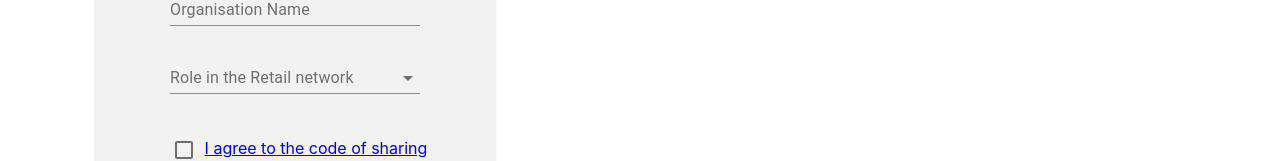
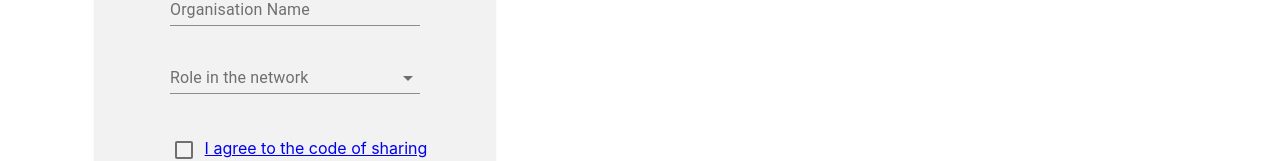
Before and after one commit to rks-031/use-case-gen-frontend, a React (Create React App) app: page / in a window 1280 px wide. Shown: the part 320-481 px from the top of the page. Built offline with nearby package versions, Linux system fonts and the light colour scheme.

Commit message:
Label edit
Changed Role in the Retail network to Role in the network

```diff
--- a/src/pages/Home.js
+++ b/src/pages/Home.js
@@ -74,7 +74,7 @@ export default function Home() {
                 <TextField id="standard-basic" className="input-width" name="user" value={state.userInfo.user} label="Name" onChange={handleChange} />
                 <TextField id="standard-basic" className="input-width" name="name_org" value={state.userInfo.name_org} label="Organisation Name" onChange={handleChange} />
                 <FormControl className="input-width">
-                    <InputLabel id="demo-simple-select-label">Role in the Retail network</InputLabel>
+                    <InputLabel id="demo-simple-select-label">Role in the network</InputLabel>
                     <Select
                         labelId="demo-simple-select-label"
                         id="demo-simple-select"
```
